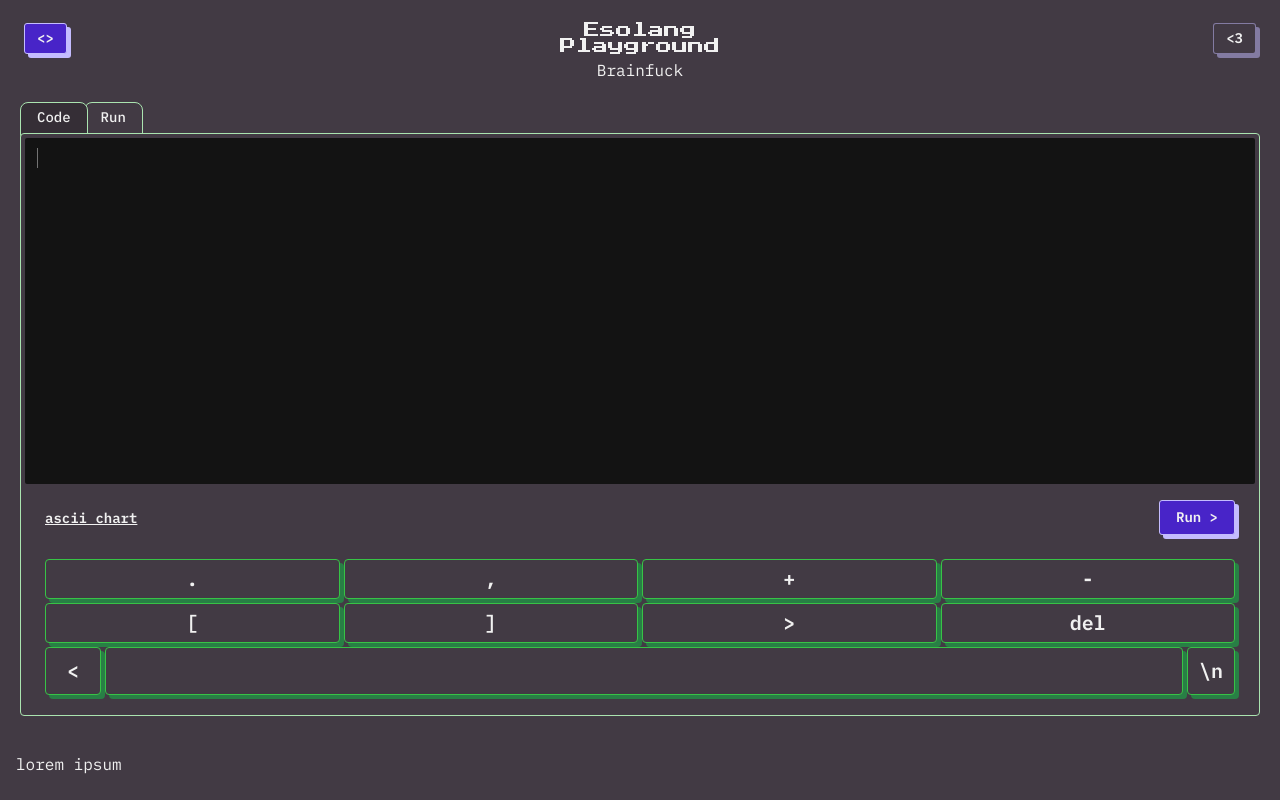
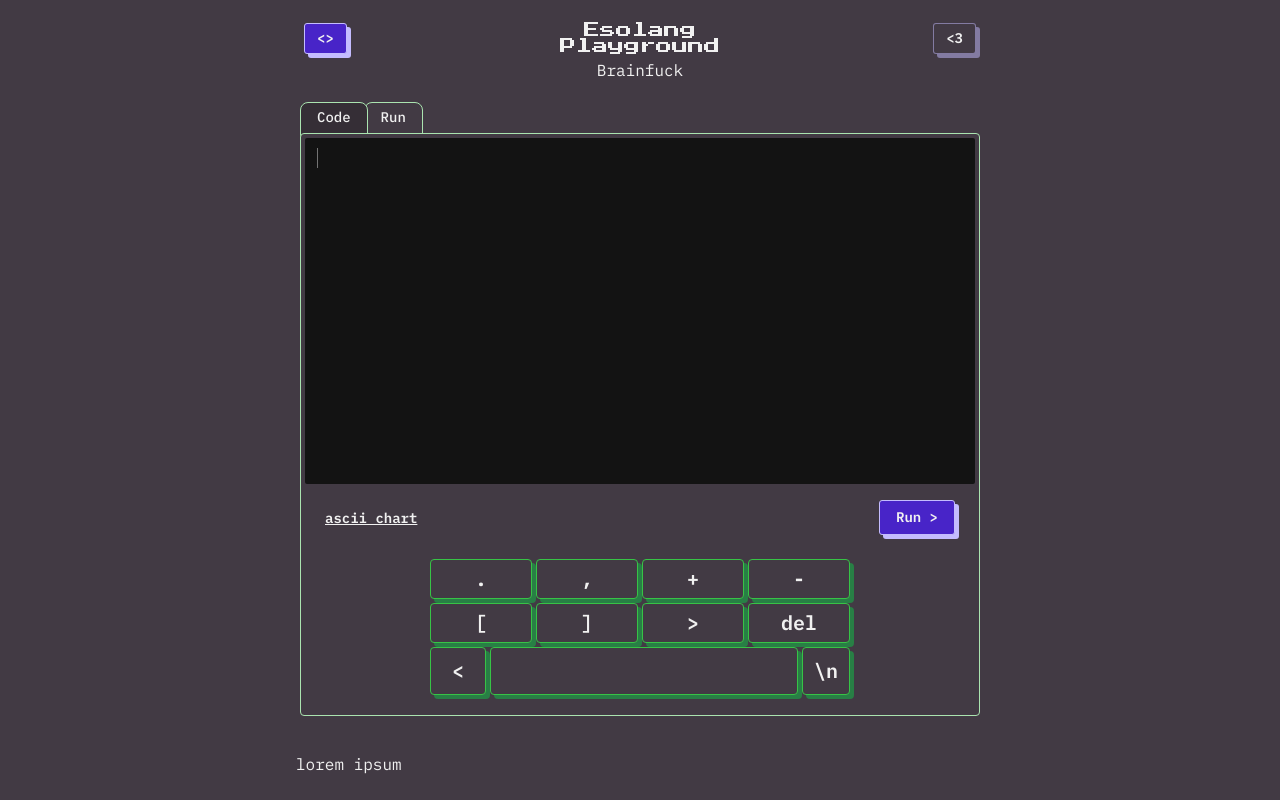
Before and after one commit to aeron13/esolang-playground, a Nuxt app: page / in a window 1280 px wide. Built offline with nearby package versions, Linux system fonts and the light colour scheme.

Commit message:
responsive style

```diff
--- a/app/app.vue
+++ b/app/app.vue
@@ -1,5 +1,5 @@
 <template>
-  <div class="w-full h-screen flex flex-col">
+  <div class="w-full h-screen flex flex-col max-w-[720px] mx-auto">
     <Header></Header>
     <main class="flex-grow">
       <NuxtPage />
--- a/app/components/Code.vue
+++ b/app/components/Code.vue
@@ -11,7 +11,7 @@
             <UiButtonBig text="Run >" />
         </div>
         <div class="px-5 pt-6 pb-4">
-            <UiKeyboard @click="handleClick"></UiKeyboard>
+            <UiKeyboard @click="handleClick" class="mx-auto"></UiKeyboard>
         </div>
     </div>
     <AsciiChart v-show="showAsciiChart" @close="showAsciiChart = false"></AsciiChart>
--- a/app/components/ui/Keyboard.vue
+++ b/app/components/ui/Keyboard.vue
@@ -1,5 +1,5 @@
 <template>
-    <div class="flex flex-col gap-1">
+    <div class="max-w-[420px] flex flex-col gap-1">
         <div class="grid grid-cols-4 gap-1">
             <UiKeyboardButton char="." @click="$emit('click', '.')"></UiKeyboardButton>
             <UiKeyboardButton char="," @click="$emit('click', ',')"></UiKeyboardButton>
```
